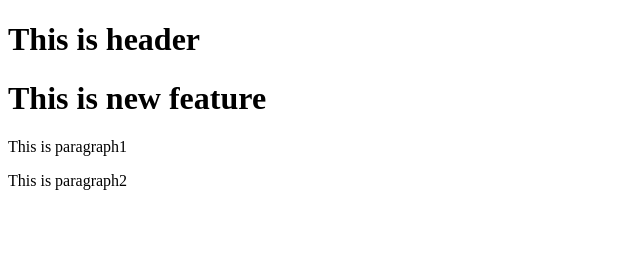
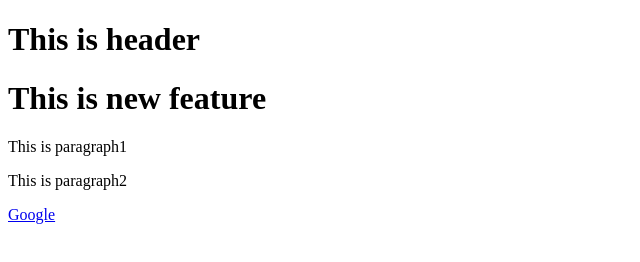
Before and after one commit to Raksa-30/sample_git2, a plain HTML site: page index.html in a window 1280 px wide. Shown: the full height of the page, 0-640 px from the left. Drawn offline with Linux system fonts and the light colour scheme.

Commit message:
add a link to google

```diff
--- a/index.html
+++ b/index.html
@@ -6,4 +6,5 @@
 <h1>This is new feature</h1>
 <p>This is paragraph1</p>
 <p>This is paragraph2</p>
+<a href="htpps://www.google.com">Google</a>
 </body>
```
